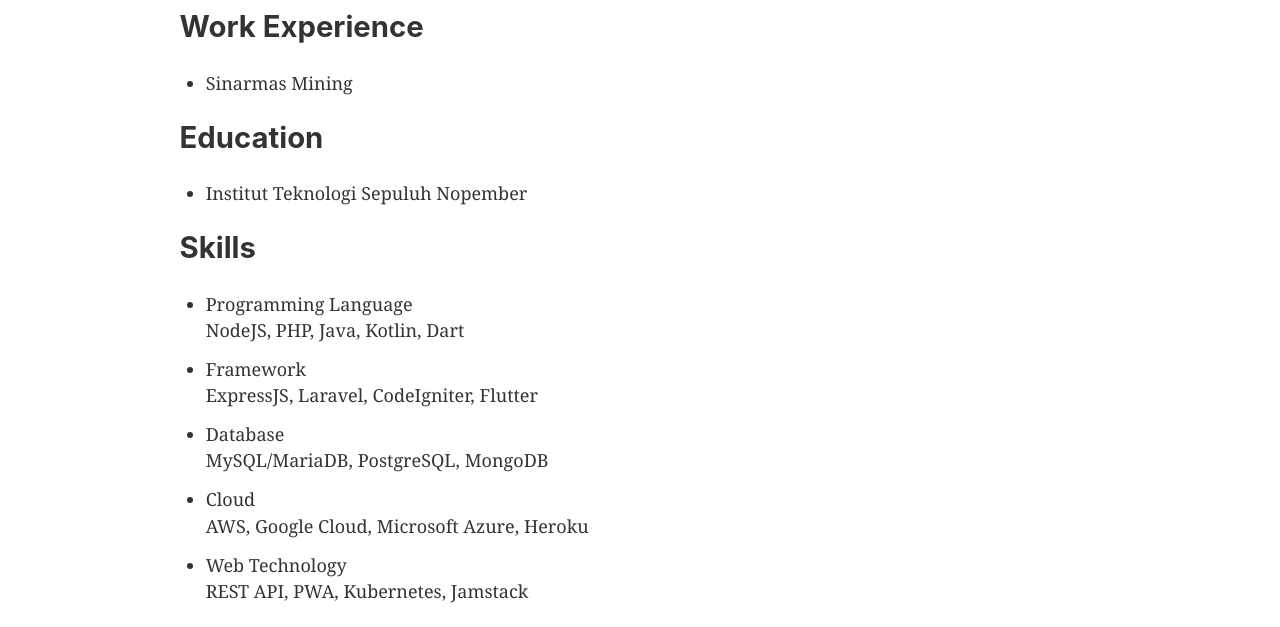
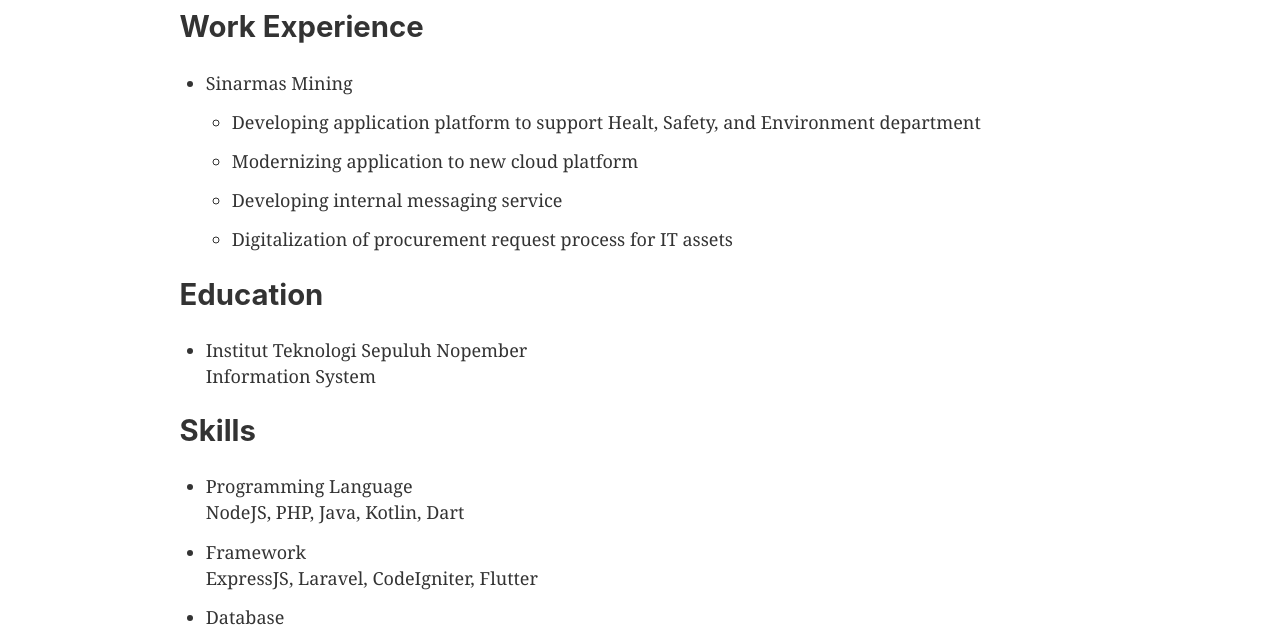
Before and after one commit to Izzur/resume, a Gatsby site: page / in a window 1280 px wide. Shown: the part 182-809 px from the top of the page. Built offline with nearby package versions, Linux system fonts and the light colour scheme; Gatsby itself is replaced by a stand-in of ours.

Commit message:
Update index content

```diff
--- a/src/pages/index.js
+++ b/src/pages/index.js
@@ -9,11 +9,18 @@ const IndexPage = () => (
     <h1>Hi people</h1>
     <h2>Work Experience</h2>
     <ul>
-      <li>Sinarmas Mining</li>
+      <li>Sinarmas Mining
+        <ul>
+          <li>Developing application platform to support Healt, Safety, and Environment department</li>
+          <li>Modernizing application to new cloud platform</li>
+          <li>Developing internal messaging service</li>
+          <li>Digitalization of procurement request process for IT assets</li>
+        </ul>
+      </li>
     </ul>
     <h2>Education</h2>
     <ul>
-      <li>Institut Teknologi Sepuluh Nopember</li>
+      <li>Institut Teknologi Sepuluh Nopember<br></br>Information System</li>
     </ul>
     <h2>Skills</h2>
     <ul>
```
